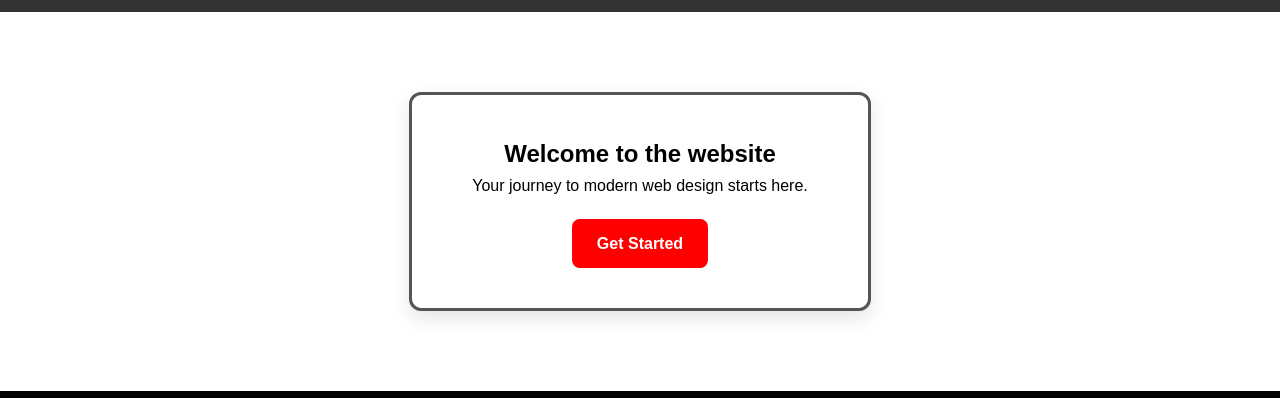
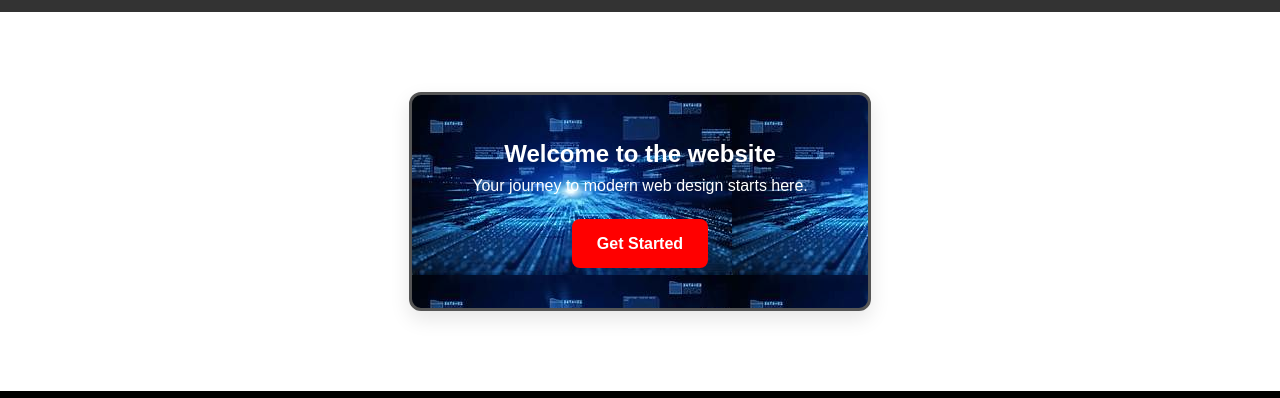
Before and after one commit to Rajasomesh/task1, a plain HTML site: page index.html in a window 1280 px wide. Shown: the part 86-484 px from the top of the page. Drawn offline with Linux system fonts and the light colour scheme.

Commit message:
Fixed background image path

```diff
--- a/index.html
+++ b/index.html
@@ -22,7 +22,7 @@
   </header>
 
   <section class="hero">
-    <div class="hero-box">
+    <div class="hero-box bodyimage">
       <h1>Welcome to the website</h1>
       <p>Your journey to modern web design starts here.</p>
       <a href="#" class="cta-btn">Get Started</a>
--- a/style.css
+++ b/style.css
@@ -20,6 +20,7 @@ header {
   align-items: center;
   padding: 15px 30px;
   background-color: #333;
+
 }
 
 .navbarlogo img {
@@ -72,9 +73,12 @@ header {
   border: 3px solid #555;
   border-radius: 12px;
   background-color: #fff;
+  color: #fff;
   box-shadow: 0 8px 20px rgba(0, 0, 0, 0.1);
 }
-
+/* body{
+    background-image: url("\back.jpeg");
+} */
 .cta-btn {
   display: inline-block;
   margin-top: 20px;
@@ -89,6 +93,9 @@ header {
 
 .cta-btn:hover {
   background-color: darkred;
+}
+.bodyimage{
+   background-image: url("back.jpeg");
 }
 
 /* Footer */
```
Also changed, not shown: back.jpeg (added).
